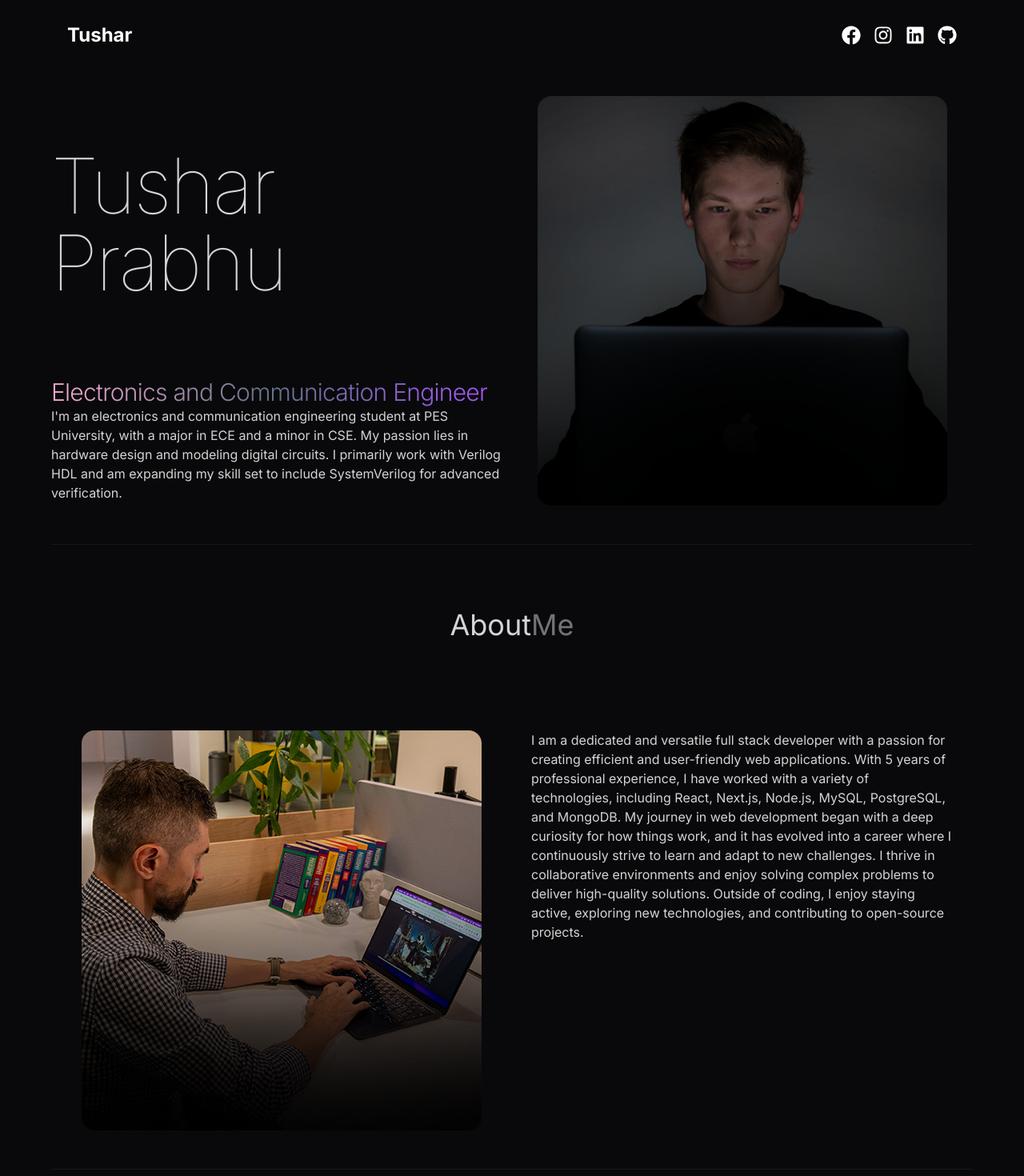
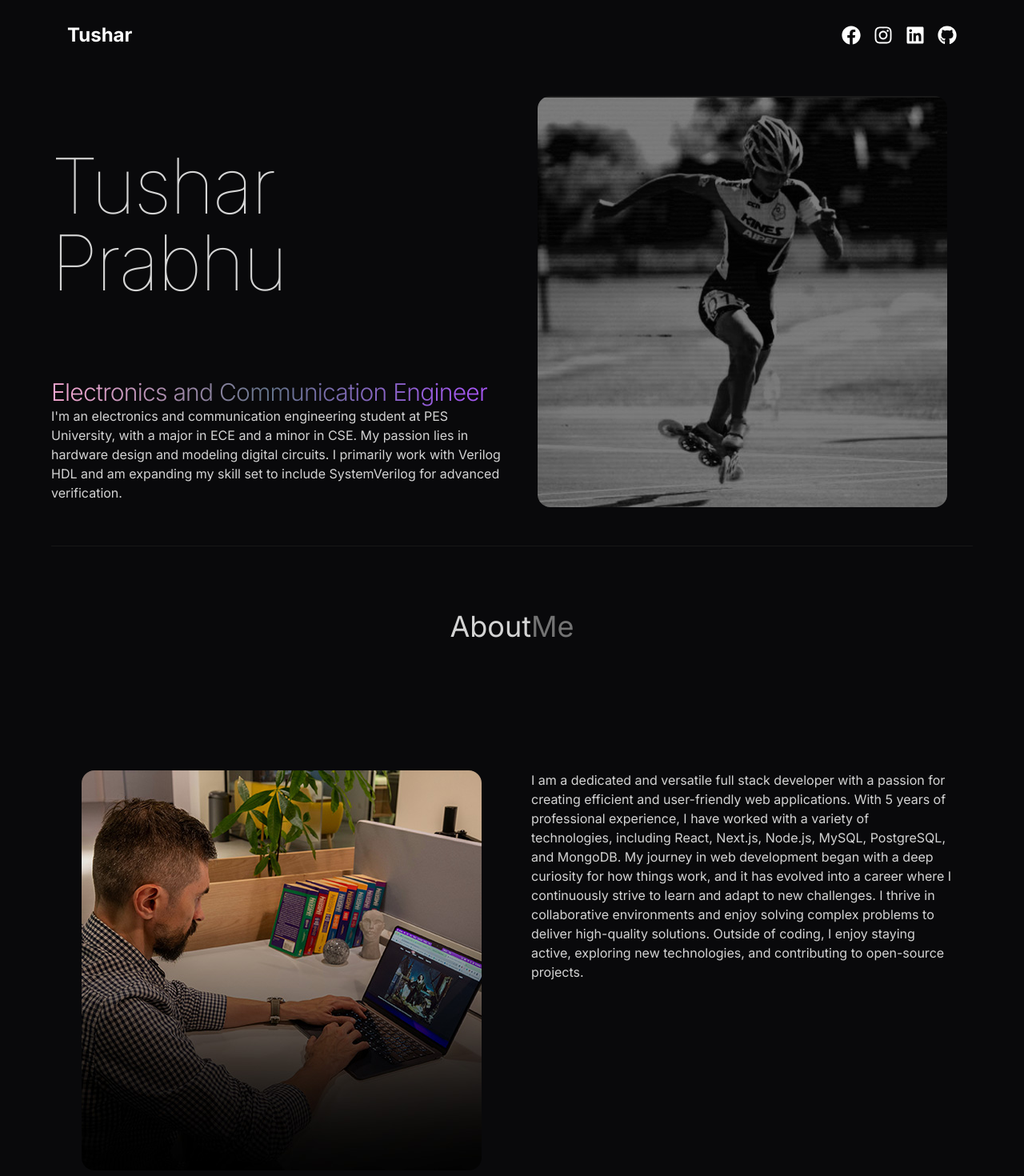
Before and after one commit to Tusharprabhu/Tushar_prabhu, a React (Vite) app: page / in a window 1280 px wide. Shown: the top 1470 px of the page at 80% size. Built offline with nearby package versions, Linux system fonts and the light colour scheme.

Commit message:
chore: Update image loading and import paths in Hero, Experience, and Project components

```diff
--- a/src/App.jsx
+++ b/src/App.jsx
@@ -10,7 +10,7 @@ import Contact from "./Contact.jsx";
 export default function App() {
   return (
     <div className="overflow-x-hidden text-neutral-300 antialiased selection:bg-cyan-300 selection:text-cyan-900">
-      <div className="fixed top-0 -z-10 h-full w-full"></div>
+      <div className="fixed top-0 -z-10 h-full w-full "></div>
       <div className="bg-zinc-950">
         <div className=" container max-w-full m-0 px-16 ">
           <Navbar />
--- a/src/component/About.jsx
+++ b/src/component/About.jsx
@@ -5,12 +5,12 @@ import { motion } from "framer-motion";
 
 const About = () => {
   return (
-    <div className="border-b border-neutral-900 pb-4">
+    <div className="border-b border-neutral-900 pb-4 h-screen">
       <h1 className="my-20 text-center text-4xl">
         About
         <span className="text-neutral-500">Me</span>
       </h1>
-      <div className="flex flex-wrap">
+      <div className="flex flex-wrap mt-32">
         <motion.div
           whileInView={{ opacity: 1, x: 0 }}
           initial={{ opacity: 0, x: -100 }}
--- a/src/component/hero.jsx
+++ b/src/component/hero.jsx
@@ -1,6 +1,6 @@
 import React from "react";
 import { HERO_CONTENT } from "../constants";
-import profilePic from "../assets/kevinRushProfile.png";
+import profilePic from "../assets/Tushar.png";
 import { motion } from "framer-motion";
 const a = -100;
 const c = 100;
@@ -14,7 +14,7 @@ const container = (delay, x) => ({
 });
 const Hero = () => {
   return (
-    <div className="border-b border-neutral-900 pb-4">
+    <div className="border-b border-neutral-900 pb-4 mt-13">
       <div className="flex flex-wrap lg:h-full ">
         <div className="w-full lg:w-1/2 lg:h-full">
           <div
@@ -59,7 +59,7 @@ const Hero = () => {
               initial="hidden"
               animate="visible"
               src={profilePic}
-              alt="Tushar Prabhu"
+              alt="Tushar Prabhu" className="rounded-2xl brightness-50 grayscale"
             />
           </div>
         </div>
--- a/src/component/technologies.jsx
+++ b/src/component/technologies.jsx
@@ -5,11 +5,10 @@ import {
   BiLogoPostgresql,
   BiLogoPython,
 } from "react-icons/bi";
-import { DiRedis } from "react-icons/di";
-import { FaNode, FaNodeJs } from "react-icons/fa";
+import { FaNodeJs } from "react-icons/fa";
 import { RiReactjsFill } from "react-icons/ri";
 import { SiMongodb } from "react-icons/si";
-import { TbBrandNextjs } from "react-icons/tb";
+
 import { motion } from "framer-motion";
 const iconVariants = (duration) => ({
   initial: { y: -10 },
```
Also changed, not shown: src/assets/Tushar.png (added).
